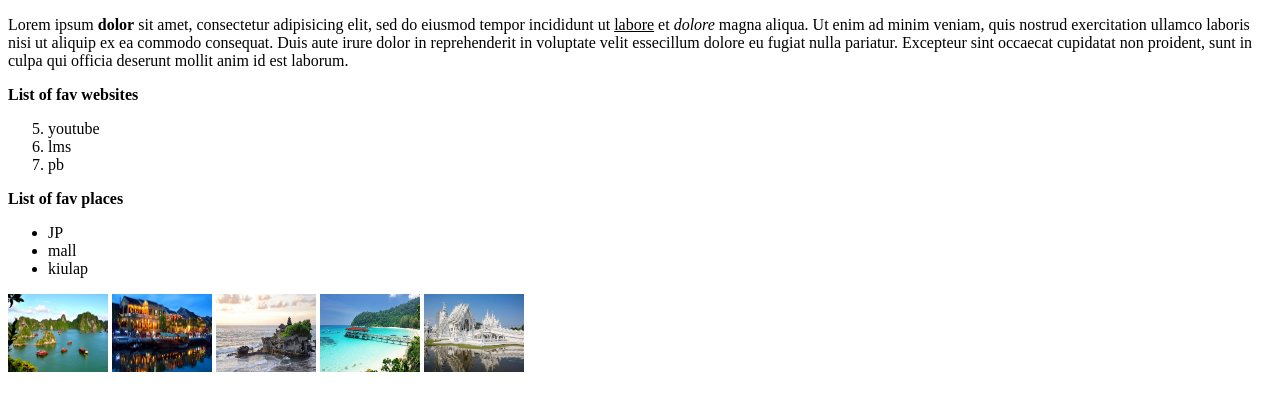
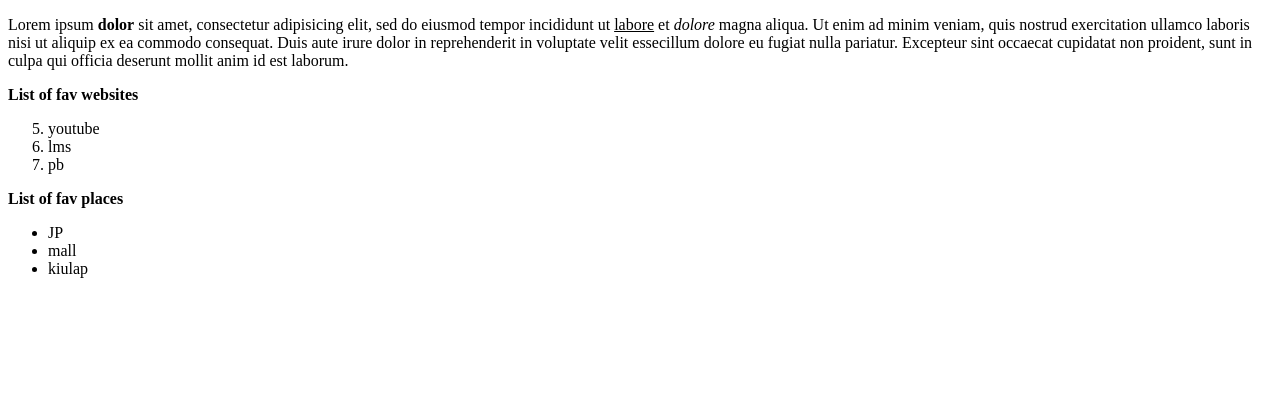
Before and after one commit to 21ftt1233/eportfolio, a plain HTML site: page index.html in a window 1280 px wide. Drawn offline with Linux system fonts and the light colour scheme.

Commit message:
Update index.html

```diff
--- a/index.html
+++ b/index.html
@@ -29,11 +29,7 @@ laborum.</p>
 	<li>kiulap</li>
 </ul>
 
-<img src="eportfolio/BWEP/assets/images/v-1.jpg" width="100" height="78">
-<img src="eportfolio/BWEP/assets/images/v-2.jpg" width="100" height="78">
-<img src="eportfolio/BWEP/assets/images/id/i-1.jpg" width="100" height="78">
-<img src="eportfolio/BWEP/assets/images/my/m-1.jpg" width="100" height="78">
-<img src="eportfolio/BWEP/assets/images/th/t-1.jpg" width="100" height="78">
+
 
 </body>
 </html>
```
